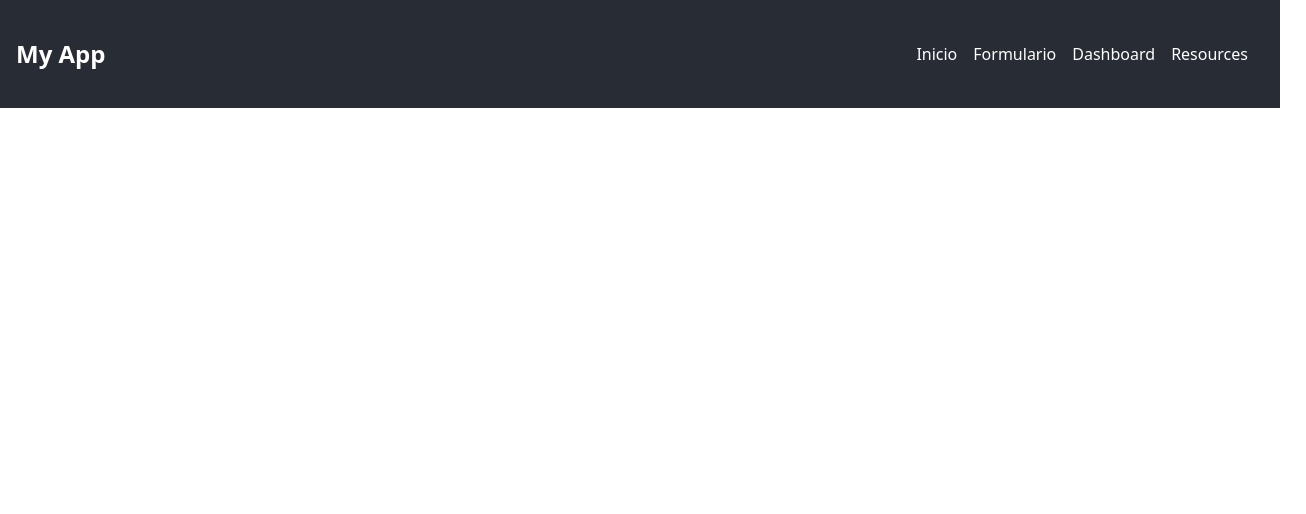
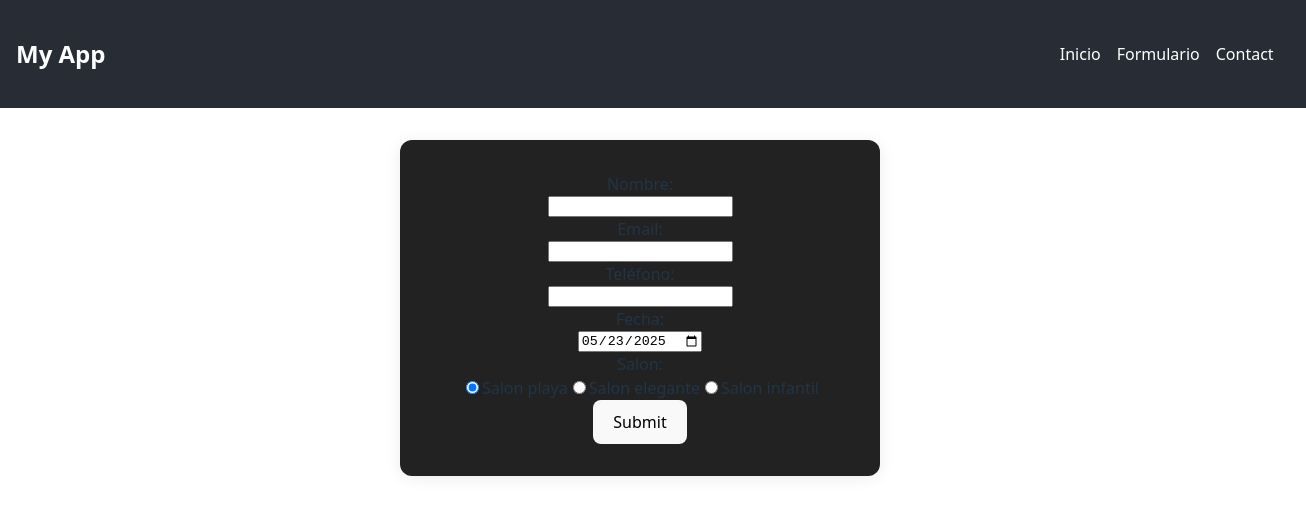
Before and after one commit to omarmanro/HACKATAKU, a React (Vite) app: page /formulario in a window 1280 px wide. Shown: the top 514 px of the page, 1306 px wide, since content can reach past the window. Built offline with nearby package versions, Linux system fonts and the light colour scheme.

Commit message:
Modificando el formulario

```diff
--- a/src/App.jsx
+++ b/src/App.jsx
@@ -4,8 +4,7 @@ import './App.css'
 import TopBar from './components/TopBar'
 import ImageComponent from './components/ImageComponent'
 import FormularioEvento from './features/events/FormularioEvento'
-import Dashboard from './features/events/Dashboard'
-import ResourceManager from './screens/ResourceManager'
+import Formulario from './components/formulario';
 import reactLogo from './assets/react.svg'
 
 
@@ -18,9 +17,7 @@ function App() {
       <main>
         <Routes>
           <Route path="/" element={<ImageComponent src={reactLogo} alt="React logo" />} />
-          <Route path="/eventos" element={<FormularioEvento />} />
-          <Route path="/dashboard" element={<Dashboard />} />
-          <Route path="/resources" element={<ResourceManager />} />
+          <Route path="/formulario" element={<Formulario/>} />
         </Routes>
       </main>
     </>
--- a/src/components/DraggableList.jsx
+++ b/src/components/DraggableList.jsx
@@ -2,18 +2,41 @@ import React, { useState } from 'react';
 import { DragDropContext, Droppable, Draggable } from '@hello-pangea/dnd';
 import './css/DraggableList.css';
 
-const DraggableList = ({ items, onItemsChange, type = 'default' }) => {
+const DraggableList = ({ items, onItemsChange, type = 'default', onDropzoneChange }) => {
   const [listItems, setListItems] = useState(items);
+  const [droppedItems, setDroppedItems] = useState([]);
 
   const handleDragEnd = (result) => {
     if (!result.destination) return;
 
+    // Si el destino es la dropzone
+    if (result.destination.droppableId === 'dropzone') {
+      const newItems = Array.from(listItems);
+      const [movedItem] = newItems.splice(result.source.index, 1);
+      setListItems(newItems);
+      const updatedDropped = [...droppedItems, movedItem];
+      setDroppedItems(updatedDropped);
+      if (onDropzoneChange) onDropzoneChange(updatedDropped);
+      onItemsChange(newItems);
+      return;
+    }
+
+    // Movimiento dentro de la lista principal
+    if (result.destination.droppableId === 'droppable-list') {
       const newItems = Array.from(listItems);
       const [reorderedItem] = newItems.splice(result.source.index, 1);
       newItems.splice(result.destination.index, 0, reorderedItem);
-
       setListItems(newItems);
       onItemsChange(newItems);
+    }
+  };
+
+  const handleRemoveFromDropzone = (indexToRemove) => {
+    const updatedDropped = droppedItems.filter((_, idx) => idx !== indexToRemove);
+    const removedItem = droppedItems[indexToRemove];
+    setDroppedItems(updatedDropped);
+    setListItems([...listItems, removedItem]);
+    if (onDropzoneChange) onDropzoneChange(updatedDropped);
   };
 
   const getItemStyle = (isDragging, draggableStyle) => ({
@@ -64,6 +87,8 @@ const DraggableList = ({ items, onItemsChange, type = 'default' }) => {
   };
 
   return (
+    <>
+      <div className="draggable-list-wrapper">
         <DragDropContext onDragEnd={handleDragEnd}>
           <Droppable droppableId="droppable-list">
             {(provided) => (
@@ -98,7 +123,38 @@ const DraggableList = ({ items, onItemsChange, type = 'default' }) => {
               </div>
             )}
           </Droppable>
+          <Droppable droppableId="dropzone">
+            {(provided, snapshot) => (
+              <div
+                ref={provided.innerRef}
+                {...provided.droppableProps}
+                className={`dropzone${snapshot.isDraggingOver ? ' dropzone-active' : ''}`}
+              >
+                {droppedItems.length === 0 ? (
+                  <span style={{ color: '#64748b' }}>Suelta aquí para añadir</span>
+                ) : (
+                  droppedItems.map((item, idx) => (
+                    <div key={item.id || idx} className="draggable-item" style={{marginBottom: '0.5rem', position: 'relative'}}>
+                      {renderItemContent(item)}
+                      <button
+                        type="button"
+                        className="remove-btn"
+                        style={{position: 'absolute', top: 6, right: 6, background: 'transparent', border: 'none', color: '#ef4444', fontWeight: 'bold', fontSize: '1.2rem', cursor: 'pointer'}}
+                        onClick={() => handleRemoveFromDropzone(idx)}
+                        aria-label="Quitar"
+                      >
+                        ×
+                      </button>
+                    </div>
+                  ))
+                )}
+                {provided.placeholder}
+              </div>
+            )}
+          </Droppable>
         </DragDropContext>
+      </div>
+    </>
   );
 };
 
--- a/src/components/Menu.jsx
+++ b/src/components/Menu.jsx
@@ -5,10 +5,9 @@ import { Link } from 'react-router-dom'
 const Menu = ({ textColor = '#333' }) => (
   <nav className="menu" style={{ color: textColor }}>
     <ul>
-      <li><Link to="/">Inicio</Link></li>
-      <li><Link to="/eventos">Formulario</Link></li>
-      <li><Link to="/dashboard">Dashboard</Link></li>
-      <li><Link to="/resources">Resources</Link></li>
+      <li><Link to ="/">Inicio</Link></li>
+      <li><Link to ="/formulario">Formulario</Link></li>
+      <li><a href="#">Contact</a></li>
     </ul>
   </nav>
 )
--- a/src/components/css/DraggableList.css
+++ b/src/components/css/DraggableList.css
@@ -1,4 +1,15 @@
+/*
+  Estilos para DraggableList y dropzone en layout horizontal
+*/
+.draggable-list-wrapper {
+  display: flex;
+  gap: 2rem;
+  align-items: flex-start;
+}
+
 .droppable-container {
+  flex: 1;
+  min-width: 220px;
   padding: 1rem;
   min-height: 200px;
   background-color: #f8fafc;
@@ -6,17 +17,32 @@
   box-shadow: 0 1px 3px 0 rgba(0, 0, 0, 0.1);
 }
 
+.dropzone {
+  flex: 1;
+  min-width: 220px;
+  min-height: 80px;
+  border: 2px dashed #94a3b8;
+  background: #fff;
+  padding: 1rem;
+  border-radius: 8px;
+  transition: background 0.2s;
+}
+
+.dropzone-active {
+  background: #f1f5f9;
+}
+
 .draggable-item {
-  padding: 1rem;
+  background: #fff;
+  border: 1px solid #e5e7eb;
+  border-radius: 6px;
   margin-bottom: 0.5rem;
-  background-color: white;
-  border: 1px solid #e2e8f0;
-  border-radius: 0.375rem;
-  cursor: grab;
-  transition: all 0.2s;
+  padding: 0.75rem 1rem;
   display: flex;
   align-items: center;
   gap: 1rem;
+  box-shadow: 0 1px 2px rgba(0,0,0,0.03);
+  transition: background 0.2s;
 }
 
 .draggable-item:hover {
--- a/src/components/css/Formulario.css
+++ b/src/components/css/Formulario.css
@@ -1,9 +1,24 @@
+.formulario-container {
+  display: flex;
+  justify-content: center;
+  align-items: center;
+  min-height: 50vh;
+  width: 100vw;
+  background: transparent;
+}
+
 .formulario{
     display: flex;
     flex-direction: column;
     align-items: center;
     justify-content: center;
     width: 100%;
-    height: 70vh;
+    max-width: 400px;
+    height: auto;
+    margin: 0 auto;
+    box-shadow: 0 2px 16px rgba(0,0,0,0.08);
+    background: #222;
+    border-radius: 12px;
+    padding: 2rem 2.5rem;
     grid-area: c;
 }
--- a/src/components/formulario.jsx
+++ b/src/components/formulario.jsx
@@ -1,17 +1,110 @@
-import React from "react";
+import { useState } from "react";
 import "./css/Formulario.css";
+import DraggableList from "./DraggableList";
 
-const Formulario = () => {
+
+const getToday = () => {
+  const today = new Date();
+  const yyyy = today.getFullYear();
+  const mm = String(today.getMonth() + 1).padStart(2, '0');
+  const dd = String(today.getDate()).padStart(2, '0');
+  return `${yyyy}-${mm}-${dd}`;
+};
+
+const Formulario = ({ habilitado = false }) => {
+  const [employees] = useState([
+    { id: 1, name: 'John Doe', position: 'Event Manager', avatar: '/avatars/john.jpg' },
+    { id: 2, name: 'Jane Smith', position: 'Coordinator', avatar: '/avatars/jane.jpg' },
+    { id: 3, name: 'Mike Johnson', position: 'Staff', avatar: '/avatars/mike.jpg' },
+  ]);
+
+  const [salons] = useState([
+    { id: 1, name: 'Grand Ballroom', capacity: 200, available: true },
+    { id: 2, name: 'Conference Room A', capacity: 50, available: false },
+    { id: 3, name: 'Garden Terrace', capacity: 100, available: true },
+  ]);
+
+  const [equipment] = useState([
+    { id: 1, name: 'Projector', status: 'Available', location: 'Storage Room' },
+    { id: 2, name: 'Sound System', status: 'In Use', location: 'Ballroom' },
+    { id: 3, name: 'Lighting Kit', status: 'Maintenance', location: 'Technical Room' },
+  ]);
+  const [events, setEvents] = useState([]);
+  const [dropzoneEmployees, setDropzoneEmployees] = useState([]);
+  const [formData, setFormData] = useState({
+    name: "",
+    email: "",
+    phone: "",
+    date: getToday(),
+    salon: "Salon playa"
+  });
+
+  const handleChange = (e) => {
+    const { name, value } = e.target;
+    setFormData((prev) => ({ ...prev, [name]: value }));
+  };
+
+  const handleSubmit = (e) => {
+    e.preventDefault();
+    // Concatenar datos del formulario y empleados seleccionados
+    const fullData = {
+      ...formData,
+      empleadosSeleccionados: dropzoneEmployees
+    };
+    localStorage.setItem("formularioData", JSON.stringify(fullData));
+    alert("Datos guardados localmente. Listos para enviar a la API.\n" + JSON.stringify(fullData, null, 2));
+  };
+
   return (
-    <form className="formulario">
-      <label htmlFor="name">Nombre:</label>
-      <input type="text" id="name" name="name" required />
+    <div className="formulario-container">
+      <form className="formulario" onSubmit={handleSubmit}>
+        <label htmlFor="name">Nombre:</label>
+        <input type="text" id="name" name="name" required disabled={habilitado} value={formData.name} onChange={handleChange} />
 
-      <label htmlFor="email">Email:</label>
-      <input type="email" id="email" name="email" required />
+        <label htmlFor="email">Email:</label>
+        <input type="email" id="email" name="email" required disabled={habilitado} value={formData.email} onChange={handleChange} />
 
-      <button type="submit">Submit</button>
-    </form>
+        <label htmlFor="phone">Teléfono:</label>
+        <input type="tel" id="phone" name="phone" required disabled={habilitado} value={formData.phone} onChange={handleChange} />
+
+        <label htmlFor="date">Fecha:</label>
+        <input
+          type="date"
+          id="date"
+          name="date"
+          required
+          disabled={habilitado}
+          value={formData.date}
+          min={getToday()}
+          onChange={handleChange}
+        />
+
+        <label>Salon:</label>
+        <div className="radio-group">
+          <label htmlFor="salon1">
+            <input type="radio" id="salon1" name="salon" value="Salon playa" required disabled={habilitado} checked={formData.salon === "Salon playa"} onChange={handleChange} />
+            Salon playa
+          </label>
+          <label htmlFor="salon2">
+            <input type="radio" id="salon2" name="salon" value="Salon elegante" disabled={habilitado} checked={formData.salon === "Salon elegante"} onChange={handleChange} />
+            Salon elegante
+          </label>
+          <label htmlFor="salon3">
+            <input type="radio" id="salon3" name="salon" value="Salon infantil" disabled={habilitado} checked={formData.salon === "Salon infantil"} onChange={handleChange} />
+            Salon infantil
+          </label>
+        </div>
+        {
+          habilitado && (<DraggableList
+            items={employees}
+            type="employee"
+            onItemsChange={(items) => setEvents(items)}
+            onDropzoneChange={setDropzoneEmployees}
+          />)
+        }
+        <button type="submit" >Submit</button>
+      </form>
+    </div>
   );
 };
 
--- a/src/index.css
+++ b/src/index.css
@@ -26,7 +26,6 @@ html, body {
   margin: 0;
   padding: 0;
   height: 100%;
-  overflow: hidden;
 }
 
 body {
@@ -37,7 +36,6 @@ body {
 }
 
 #root {
-  overflow: hidden;
   display: flex;
   flex-direction: column;
   height: 100vh;
```
Lines whose indentation alone changed are shown as unchanged.
